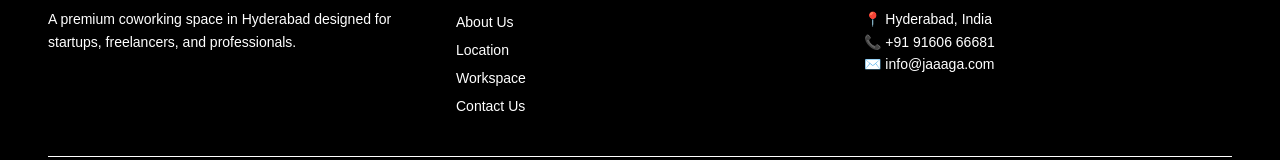
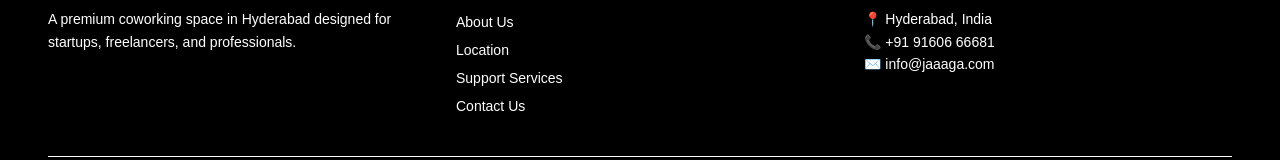
Before and after one commit to sushmasri1906/Jaaaga-coworking-space, a Next.js app: page / in a window 1280 px wide. Shown: the part 6579-6739 px from the top of the page. Built offline with nearby package versions, Linux system fonts and the light colour scheme.

Commit message:
components updated

```diff
--- a/src/components/Footer.tsx
+++ b/src/components/Footer.tsx
@@ -58,7 +58,7 @@
 							{[
 								{ name: "About Us", path: "/about" },
 								{ name: "Location", path: "/contact" },
-								{ name: "Workspace", path: "/spaces" },
+								{ name: "Support Services", path: "/services" },
 								{ name: "Contact Us", path: "/contact" },
 							].map((link, index) => (
 								<motion.li
```
